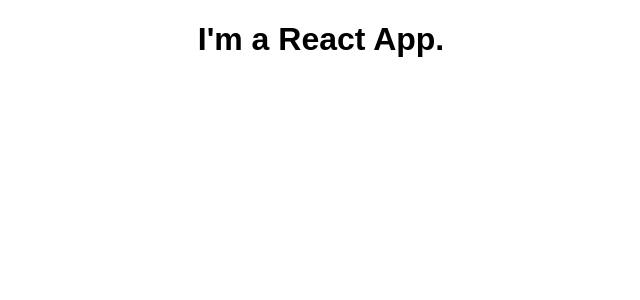
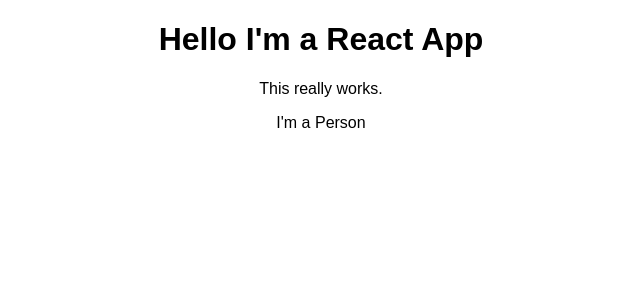
Before and after one commit to conqsolid/react-complete-guide, a React (Create React App) app: page / in a window 1280 px wide. Shown: the top 300 px of the page, without its empty margins (319-959 px from the left). Built offline with nearby package versions, Linux system fonts and the light colour scheme.

Commit message:
functional component person added

```diff
--- a/src/App.js
+++ b/src/App.js
@@ -1,19 +1,22 @@
 import React, { Component } from 'react';
 import logo from './logo.svg';
 import './App.css';
+import Person from './Person/Person';
 
 class App extends Component {
   render() {
 
     //With jsx
-    // return (
-    //   <div className="App">
-    //    <h1>Hello I'm a React App</h1>
-    //    </div>
-    // );
+    return (
+      <div className="App">
+        <h1>Hello I'm a React App</h1>
+        <p>This really works.</p>
+        <Person />
+      </div>
+    );
 
     //Wihhout jsx
-    return React.createElement('div', { className: 'App' }, React.createElement('h1', null, 'I\'m a React App.'));
+    // return React.createElement('div', { className: 'App' }, React.createElement('h1', null, 'I\'m a React App.'));
   }
 }
 
--- /dev/null
+++ b/src/Person/Person.js
@@ -0,0 +1,7 @@
+import React from 'react';
+
+const person = () => {
+    return <p>I'm a Person</p>
+}
+
+export default person;
```
